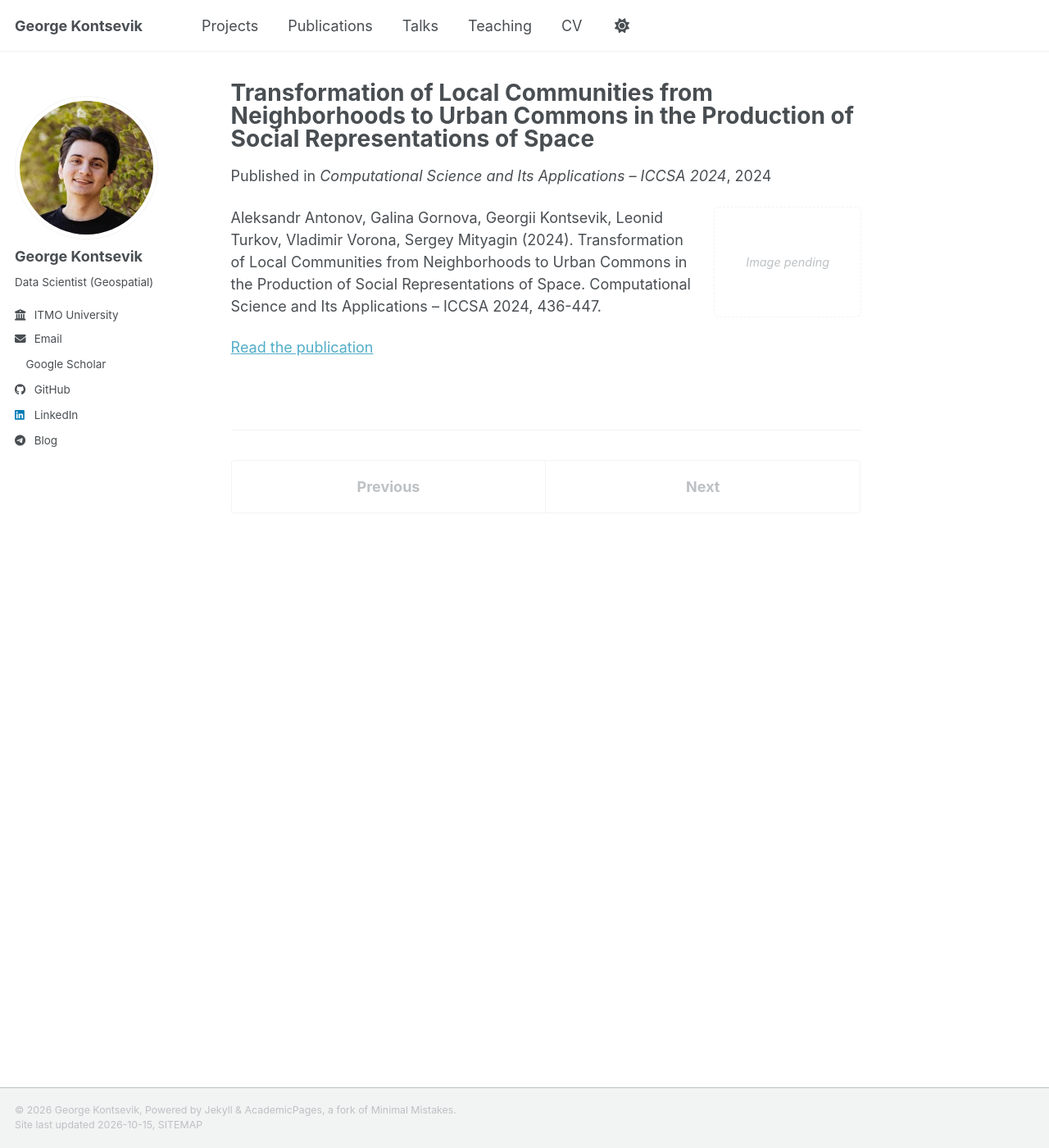
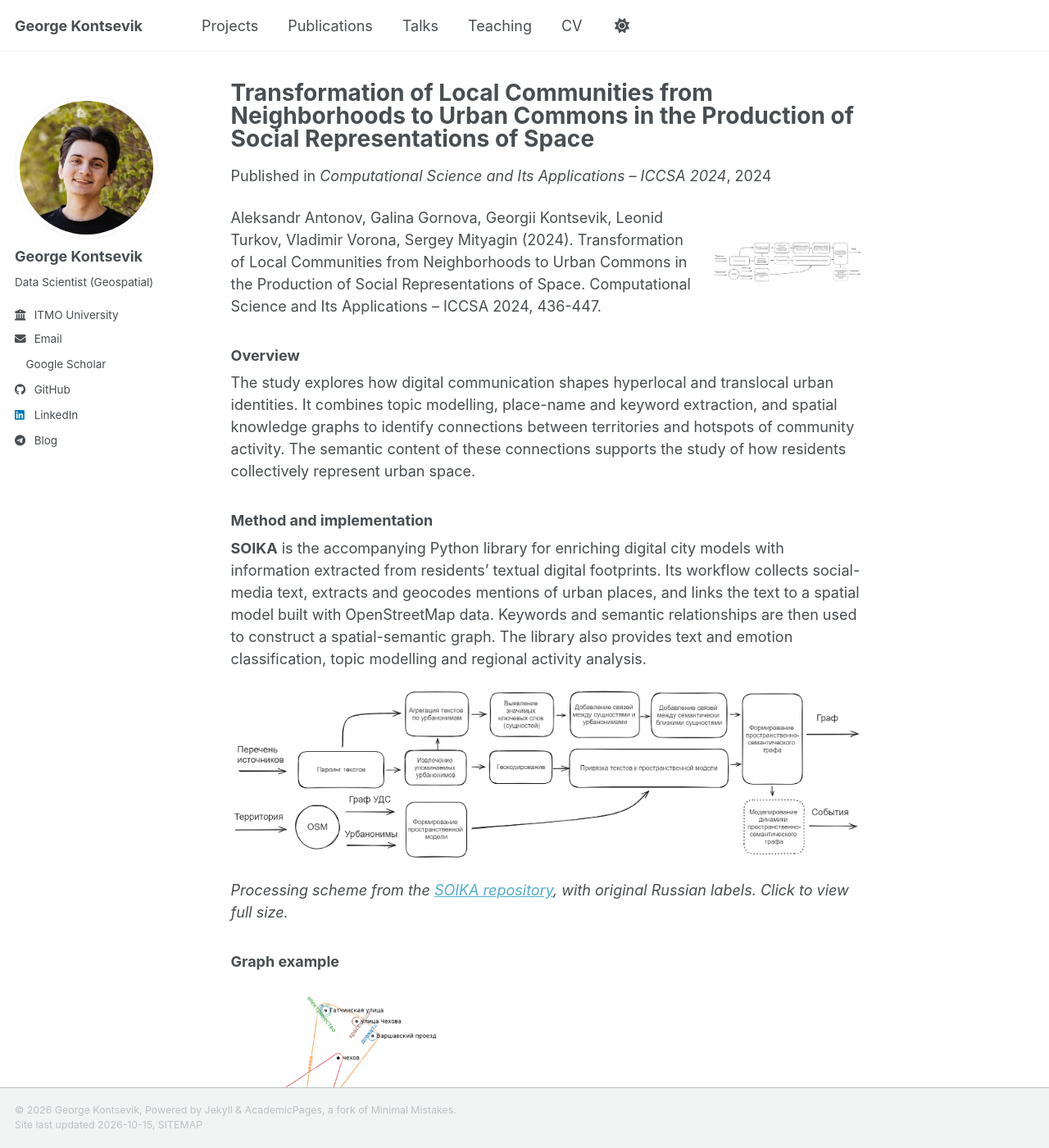
Before and after one commit to GeorgeKontsevik/GeorgeKontsevik.github.io, a Jekyll site: the page built from _publications/transformation-of-local-communities-from-neighborhoods-to-urban-commons-in-the-production-of-social-representations-of-space.md, in a window 1280 px wide and 1400 px high. Shown: the whole window at 82% size. Built offline with Jekyll 4.4.1, drawn with Linux system fonts in a browser that asks for light colours; a style sheet for code colours, icons or effects is not loaded; some of the changed text lies outside the part shown.

Commit message:
Add SOIKA workflow and description to urban commons publication

```diff
--- a/_publications/transformation-of-local-communities-from-neighborhoods-to-urban-commons-in-the-production-of-social-representations-of-space.md
+++ b/_publications/transformation-of-local-communities-from-neighborhoods-to-urban-commons-in-the-production-of-social-representations-of-space.md
@@ -9,10 +9,30 @@ citation: "Aleksandr Antonov, Galina Gornova, Georgii Kontsevik, Leonid Turkov,
 source_url: "https://api.crossref.org/works/10.1007/978-3-031-64608-9_30"
 collection: "publications"
 permalink: "/publication/transformation-of-local-communities-from-neighborhoods-to-urban-commons-in-the-production-of-social-representations-of-space/"
-image: ""
-image_alt: ""
+image: "/images/publications/urban-commons-soika-scheme.png"
+image_alt: "SOIKA workflow from social-media text and OpenStreetMap data to a spatial-semantic graph"
 ---
 
 Aleksandr Antonov, Galina Gornova, Georgii Kontsevik, Leonid Turkov, Vladimir Vorona, Sergey Mityagin (2024). Transformation of Local Communities from Neighborhoods to Urban Commons in the Production of Social Representations of Space. Computational Science and Its Applications – ICCSA 2024, 436-447.
 
-[Read the publication](https://doi.org/10.1007/978-3-031-64608-9_30)
+### Overview
+
+The study explores how digital communication shapes hyperlocal and translocal urban identities. It combines topic modelling, place-name and keyword extraction, and spatial knowledge graphs to identify connections between territories and hotspots of community activity. The semantic content of these connections supports the study of how residents collectively represent urban space.
+
+### Method and implementation
+
+**SOIKA** is the accompanying Python library for enriching digital city models with information extracted from residents’ textual digital footprints. Its workflow collects social-media text, extracts and geocodes mentions of urban places, and links the text to a spatial model built with OpenStreetMap data. Keywords and semantic relationships are then used to construct a spatial-semantic graph. The library also provides text and emotion classification, topic modelling and regional activity analysis.
+
+<a href="/images/publications/urban-commons-soika-scheme.png"><img src="/images/publications/urban-commons-soika-scheme.png" alt="SOIKA processing scheme: text collection, place extraction, geocoding, semantic links and spatial-semantic graph construction"></a>
+
+*Processing scheme from the [SOIKA repository](https://github.com/Sandrro/SOIKA/blob/master/images/scheme.png), with original Russian labels. Click to view full size.*
+
+### Graph example
+
+<a href="/images/publications/urban-commons-soika-graph.png"><img src="/images/publications/urban-commons-soika-graph.png" alt="Example SOIKA spatial-semantic hypergraph connecting urban place names and concepts extracted from text"></a>
+
+*Example spatial-semantic hypergraph from the [repository README](https://github.com/Sandrro/SOIKA). Place names and extracted terms are shown in their original language.*
+
+### Paper and code
+
+[Read the publication](https://doi.org/10.1007/978-3-031-64608-9_30) · [SOIKA on GitHub](https://github.com/Sandrro/SOIKA) · [Documentation](https://soika.readthedocs.io/ru/latest/)
```
Also changed, not shown: images/publications/urban-commons-soika-graph.png (added), images/publications/urban-commons-soika-scheme.png (added).
